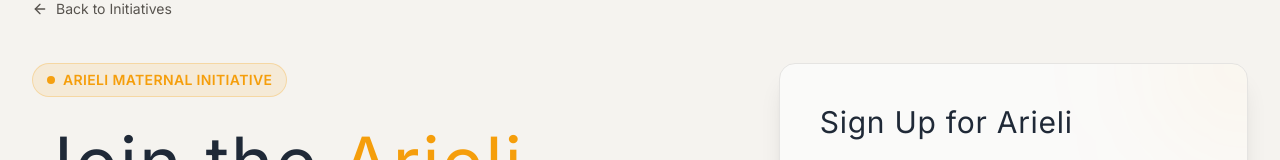
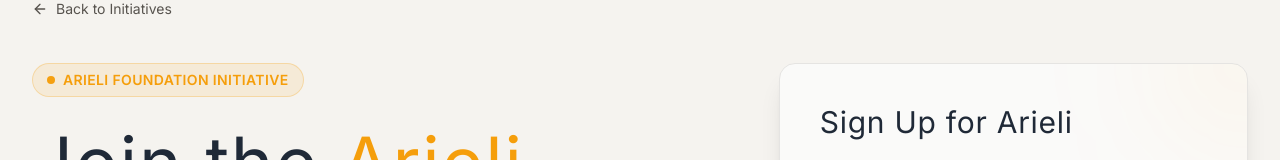
Before and after one commit to arielifoundation/arielifoundation, a Next.js app: page /initiatives/arielicare in a window 1280 px wide. Shown: the part 193-353 px from the top of the page. Built offline with nearby package versions, Linux system fonts and the light colour scheme; no server answers.

Commit message:
Make email truly optional in waitlist form and update pill text to Arieli Foundation Initiative

```diff
--- a/app/initiatives/arielicare/page.tsx
+++ b/app/initiatives/arielicare/page.tsx
@@ -99,7 +99,7 @@
             <div className="inline-flex items-center gap-2 px-3.5 py-1.5 rounded-full bg-orange/10 border border-orange/25">
               <span className="w-2 h-2 rounded-full bg-orange animate-pulse" />
               <span className="text-orange text-xs sm:text-sm font-semibold tracking-wide uppercase">
-                Arieli maternal initiative
+                Arieli Foundation Initiative
               </span>
             </div>
 
--- a/components/sections/waitlist-form.tsx
+++ b/components/sections/waitlist-form.tsx
@@ -143,7 +143,7 @@
       .insert([
         {
           full_name: formData.name,
-          email: formData.email.trim() || null,
+          email: formData.email.trim(),
           phone_number: formData.phone,
           state: formData.state,
           expected_delivery_date:
```
